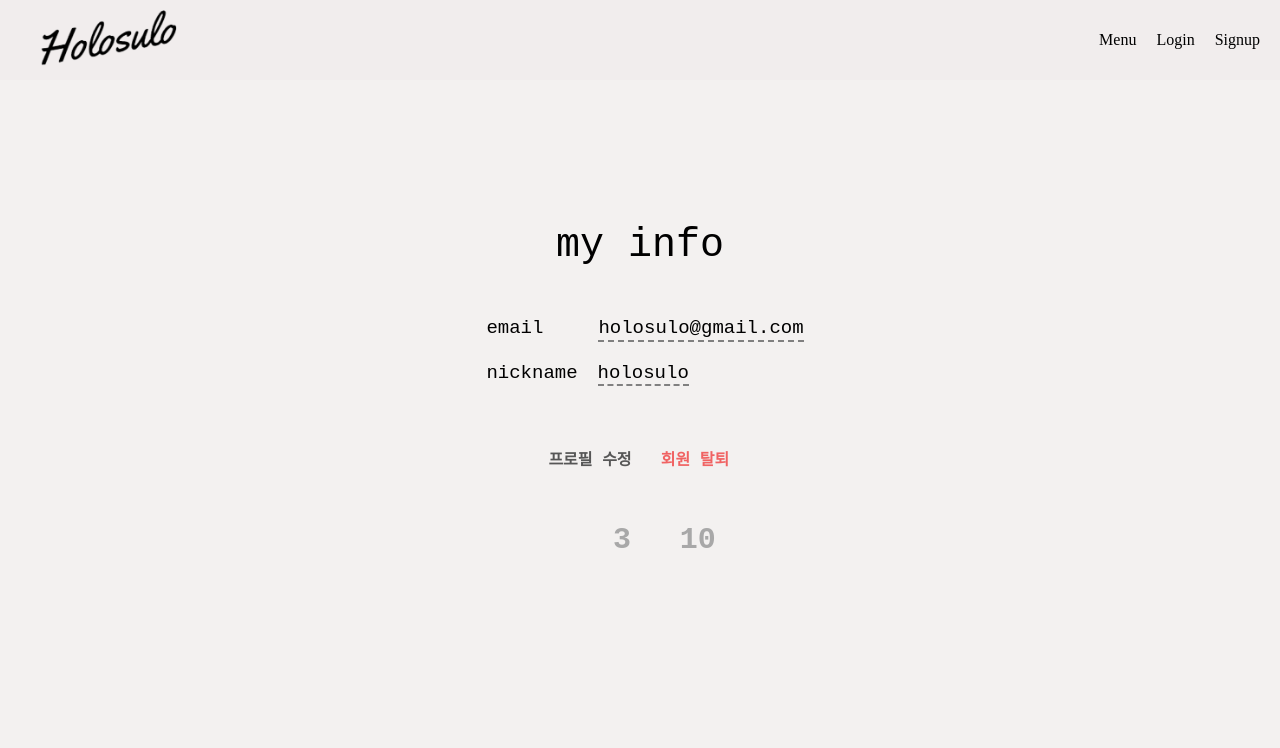
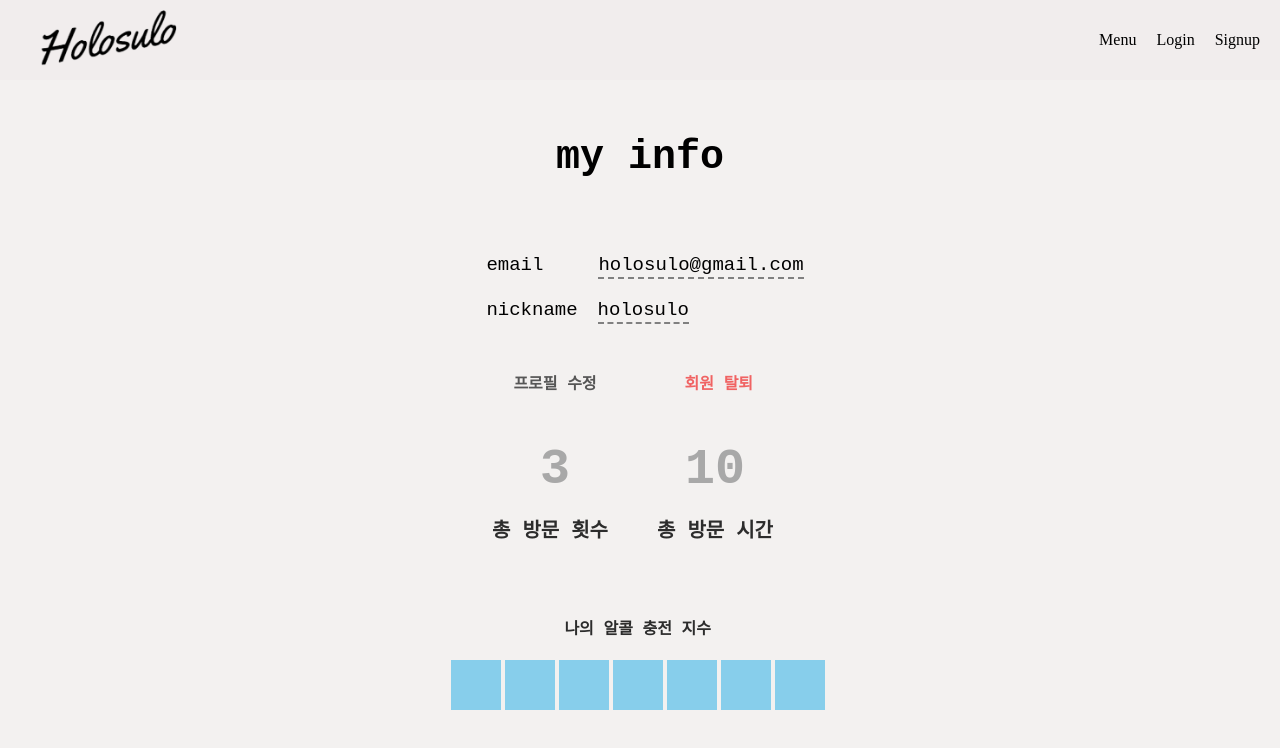
Before and after one commit to codestates/HoloSulo, a React (Create React App) app in the folder client/: page /mypage in a window 1280 px wide. Shown: the top 748 px of the page. Built offline with nearby package versions, Linux system fonts and the light colour scheme.

Commit message:
feature : mypage

```diff
--- a/client/package.json
+++ b/client/package.json
@@ -7,6 +7,7 @@
     "@testing-library/react": "^12.1.2",
     "@testing-library/user-event": "^13.5.0",
     "axios": "^0.26.0",
+    "proptypes": "^1.1.0",
     "react": "^17.0.2",
     "react-dom": "^17.0.2",
     "react-router-dom": "^6.2.1",
--- a/client/src/pages/EditMypage.js
+++ b/client/src/pages/EditMypage.js
@@ -7,7 +7,9 @@ import Logo from "../images/logo.png";
 function EditMypage() {
   return (
     <Total>
-      <FontLogo></FontLogo>
+      <Link to="/">
+        <FontLogo></FontLogo>
+      </Link>
 
       <InputInfo>
         <Part2>
@@ -26,7 +28,10 @@ function EditMypage() {
       </InputInfo>
 
       <Link to="/mypage">
-        <Terms>회원정보 저장</Terms>
+        <Edit>회원정보 저장</Edit>
+      </Link>
+      <Link to="/mypage">
+        <Cancle>취소</Cancle>
       </Link>
     </Total>
   );
@@ -58,7 +63,7 @@ const FontLogo = styled.div`
   height: 120px;
   background-image: url(${Logo});
   background-size: cover;
-  margin-bottom: 5%;
+  margin-bottom: 15%;
   margin-top: -10%;
 `;
 
@@ -123,7 +128,7 @@ const Compo = styled.div`
   // margin-bottom: 2%; *삼항연산자 들어왔을때
 `;
 
-const Terms = styled.button`
+const Edit = styled.button`
   width: 200px;
   background-color: #8c8c8c;
   color: whitesmoke;
@@ -133,8 +138,27 @@ const Terms = styled.button`
   border-radius: 0.9em;
   width: 23em;
   height: 2em;
-  margin-bottom: 0.5%;
+  margin-bottom: 5%;
   margin-top: 2%;
+  line-height: 25px;
+  cursor: pointer;
+  transition: background-color 0.2s linear;
+  &:hover {
+    background-color: #565656;
+  }
+`;
+
+const Cancle = styled.button`
+  width: 200px;
+  background-color: #8c8c8c;
+  color: whitesmoke;
+  outline: none;
+  font-family: monospace;
+  border: 0.2em;
+  border-radius: 0.9em;
+  width: 23em;
+  height: 2em;
+  align-items: center;
   line-height: 25px;
   cursor: pointer;
   transition: background-color 0.2s linear;
--- a/client/src/pages/Login.js
+++ b/client/src/pages/Login.js
@@ -204,7 +204,9 @@ export default function Login() {
     <>
       <Total>
         <center>
-          <FontLogo></FontLogo>
+          <Link to="/">
+            <FontLogo></FontLogo>
+          </Link>
 
           <Email
             type="text"
--- a/client/src/pages/Mypage.js
+++ b/client/src/pages/Mypage.js
@@ -2,45 +2,8 @@ import React, { useEffect, useState } from "react";
 import { Link, useHistory } from "react-router-dom";
 import styled from "styled-components";
 import axios from "axios";
-import Logo from "../images/logo.png";
-
-function Mypage() {
-  return (
-    <Total>
-      <TitleBox>
-        <Title>my info</Title>
-      </TitleBox>
-
-      <Part1>
-        <Compo>
-          <Email>email</Email>
-          <UserEmail>holosulo@gmail.com</UserEmail>
-        </Compo>
-
-        <Compo>
-          <Nickname>nickname</Nickname>
-          <UserNick>holosulo</UserNick>
-        </Compo>
-      </Part1>
-
-      <Part2>
-        <Link to="edit">
-          <Editbut>프로필 수정</Editbut>
-        </Link>
-        <Resignbut>회원 탈퇴</Resignbut>
-      </Part2>
-
-      <Space></Space>
-
-      <Compo>
-        <Link to="edit">
-          <VisitNum>3</VisitNum>
-        </Link>
-        <VisitTimeNum>10</VisitTimeNum>
-      </Compo>
-    </Total>
-  );
-}
+import Modal from "../components/Modal";
+// import smallLogo from "../images/smallLogo.png";
 
 const Total = styled.div`
   display: flex;
@@ -54,32 +17,40 @@ const Total = styled.div`
 `;
 
 const Space = styled.div`
-  margin-bottom: 4%;
+  margin-bottom: 3%;
 `;
 const Part1 = styled.div`
-  margin-bottom: 3%;
+  margin-bottom: 2%;
 `;
 
 const Part2 = styled.div`
   display: flex;
+  margin: 0 auto;
+`;
 
-  margin: 0 auto;
+const Part3 = styled.div`
+  margin-top: 0.5%;
+`;
+
+const Part4 = styled.div`
+  margin-top: 3%;
 `;
 
 const Title = styled.div`
   font-family: monospace;
   font-size: 40px;
+  font-weight: 600;
   margin-bottom: 5%;
 `;
 
 const TitleBox = styled.div`
   text-align: center;
-
-  margin-bottom: 3%;
+  margin-bottom: 5%;
+  margin-top: 5%;
 `;
 
 const Editbut = styled.button`
-  width: 100px;
+  width: 120px;
   font-family: monospace;
   border: 0;
   font-size: 16px;
@@ -90,14 +61,14 @@ const Editbut = styled.button`
 `;
 
 const Resignbut = styled.button`
-  width: 100px;
+  width: 170px;
   font-family: monospace;
   border: 0;
   font-size: 16px;
   font-weight: 600;
   color: #f06363;
   background-color: #f3f1f0;
-  margin-left: 5%;
+  margin-left: 13%;
   cursor: pointer;
 `;
 
@@ -139,29 +110,128 @@ const Compo = styled.div`
 const VisitNum = styled.div`
   font-family: monospace;
   border: 0;
-  font-size: 30px;
+  width: 160px;
+  font-size: 50px;
   font-weight: 700;
+
   color: #a8a8a8;
 `;
 
 const VisitTimeNum = styled.div`
   font-family: monospace;
   border: 0;
-  font-size: 30px;
+  width: 160px;
+  font-size: 50px;
   font-weight: 700;
-  margin-left: 90%;
+
   color: #a8a8a8;
 `;
 
+const Visit = styled.div`
+  font-family: monospace;
+  border: 0;
+  font-size: 20px;
+  font-weight: 600;
+  width: 150px;
+  color: #2c2c2c;
+`;
+
+const VisitTime = styled.div`
+  font-family: monospace;
+  border: 0;
+  font-size: 20px;
+  font-weight: 600;
+  width: 180px;
+  color: #2c2c2c;
+`;
+
+const Mention = styled.div`
+  font-family: monospace;
+  font-size: 16px;
+  font-weight: 600;
+  margin-top: 5%;
+  margin-left: 30%;
+
+  color: #2c2c2c;
+`;
+
 /*
-const TrueMention = styled.div`
-  font-family: monospace;
-  font-size: 13px;
-  color: #008c06;
-  margin-left: 21%;
-  margin-bottom: 8%;
-  text-align: left;
+const SmallLogo = styled.div`
+  width: 100px;
+  height: 100px;
+  margin-right: 10%;
+  background-image: url(${smallLogo});
+  background-size: cover;
 `;
 */
 
-export default Mypage;
+const Gage = styled.div`
+  width: 50px;
+  height: 50px;
+  background-color: skyblue;
+
+  margin-right: 4px;
+`;
+
+export default function Mypage() {
+  return (
+    <>
+      <Total>
+        <TitleBox>
+          <Title>my info</Title>
+        </TitleBox>
+
+        <Part1>
+          <Compo>
+            <Email>email</Email>
+            <UserEmail>holosulo@gmail.com</UserEmail>
+          </Compo>
+
+          <Compo>
+            <Nickname>nickname</Nickname>
+            <UserNick>holosulo</UserNick>
+          </Compo>
+        </Part1>
+
+        <Part2>
+          <Link to="edit">
+            <Editbut>프로필 수정</Editbut>
+          </Link>
+          <Resignbut>회원 탈퇴</Resignbut>
+        </Part2>
+
+        <Space></Space>
+
+        <Part3>
+          <Compo>
+            <Link to="edit">
+              <VisitNum>3</VisitNum>
+            </Link>
+            <VisitTimeNum>10</VisitTimeNum>
+          </Compo>
+
+          <Compo>
+            <Visit>총 방문 횟수</Visit>
+            <VisitTime>총 방문 시간</VisitTime>
+          </Compo>
+        </Part3>
+
+        <Part4>
+          <Compo>
+            <Mention>나의 알콜 충전 지수</Mention>
+          </Compo>
+
+          <Compo>
+            <Gage></Gage>
+            <Gage></Gage>
+            <Gage></Gage>
+            <Gage></Gage>
+            <Gage></Gage>
+            <Gage></Gage>
+            <Gage></Gage>
+          </Compo>
+        </Part4>
+      </Total>
+    </>
+  );
+}
```
Also changed, not shown: client/src/pages/Signup.js (+161 -5 lines), client/src/components/Modal.js (added), 1 other file (tests, documents, lock files or other folders).
